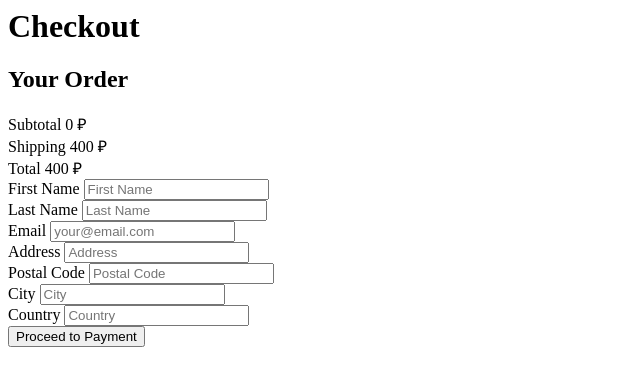
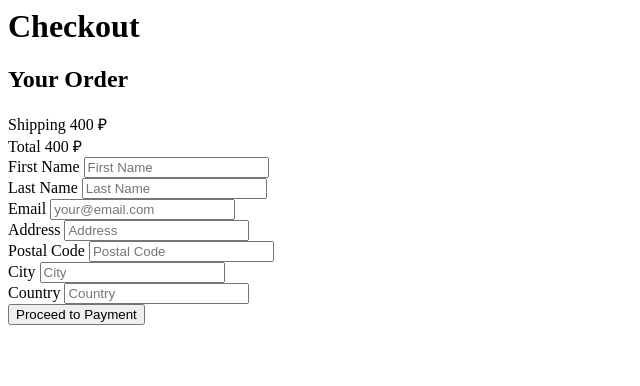
Before and after one commit to thaiweed/juventud, a Django app: template templates/orders/order/partials/create_content.html in a window 1280 px wide. Shown: the top 386 px of the page, without its empty margins (0-640 px from the left). Run offline with Django 5.2, Linux system fonts and the light colour scheme; the template is opened without the code that fills it: values that come from a table or form of the project are taken from there, others are empty; parts of the project's set-up code (start-up, migrations or seed data) failed here and were passed over.

Commit message:
Remove Subtotal from checkout summary UI to fix double border

```diff
--- a/templates/orders/order/partials/create_content.html
+++ b/templates/orders/order/partials/create_content.html
@@ -41,10 +41,6 @@
                     <span class="font-medium">{{ item.total_price }} ₽</span>
                 </div>
                 {% endfor %}
-                <div class="flex justify-between items-center pt-4 border-t border-gray-200">
-                    <span class="text-gray-500 text-sm">Subtotal</span>
-                    <span class="text-gray-700">{{ cart.get_total_price }} ₽</span>
-                </div>
                 <div class="flex justify-between items-center pt-2">
                     <span class="text-gray-500 text-sm">Shipping</span>
                     <span class="text-gray-700">400 ₽</span>
```
